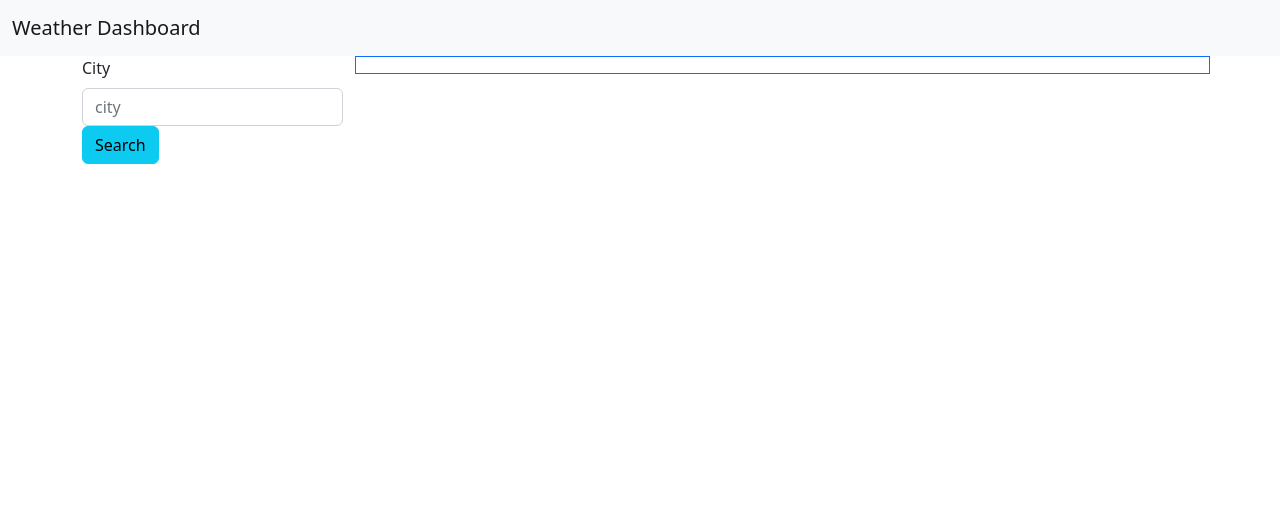
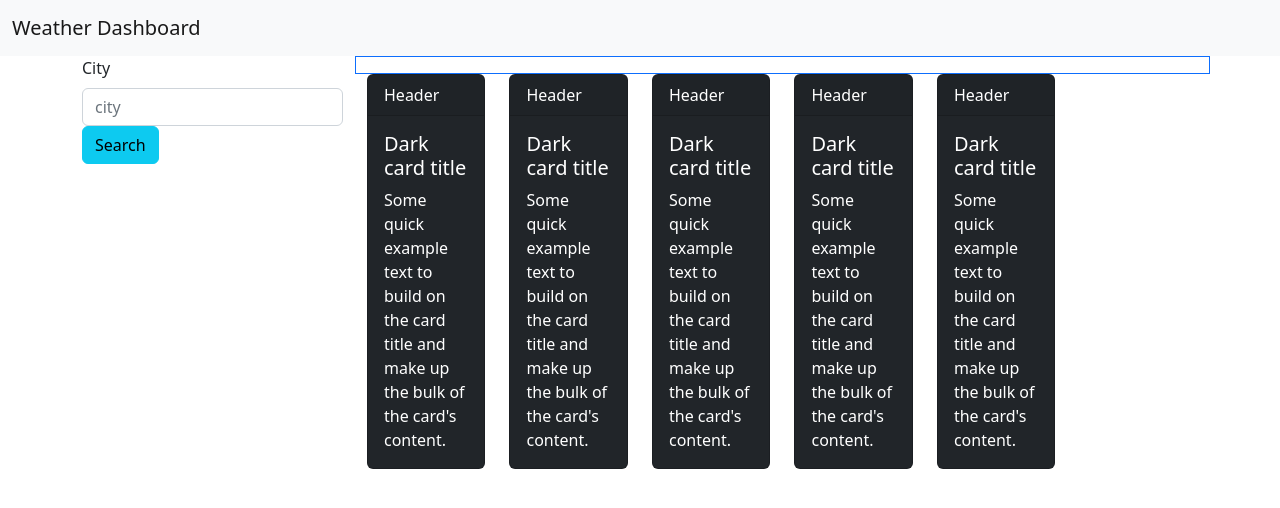
Before and after one commit to daniellecavallo/Weather-Dashboard, a plain HTML site: page index.html in a window 1280 px wide. Drawn offline with nearby package versions, Linux system fonts and the light colour scheme.

```diff
--- a/index.html
+++ b/index.html
@@ -36,11 +36,51 @@
                   </section>
                 </div>
                 <div class="row">
-                  <section class="col-2 forecast"></section>
-                  <section class="col-2 forecast"></section>
-                  <section class="col-2 forecast"></section>
-                  <section class="col-2 forecast"></section>
-                  <section class="col-2 forecast"></section>
+                  <section class="col-2 forecast">
+                    <div class="card text-white bg-dark mb-3" style="max-width: 18rem;">
+                      <div class="card-header date">Header</div>
+                      <div class="card-body">
+                        <h5 class="card-title">Dark card title</h5>
+                        <p class="card-text">Some quick example text to build on the card title and make up the bulk of the card's content.</p>
+                      </div>
+                    </div>
+                  </section>
+                  <section class="col-2 forecast">
+                    <div class="card text-white bg-dark mb-3" style="max-width: 18rem;">
+                      <div class="card-header date">Header</div>
+                      <div class="card-body">
+                        <h5 class="card-title">Dark card title</h5>
+                        <p class="card-text">Some quick example text to build on the card title and make up the bulk of the card's content.</p>
+                      </div>
+                    </div>
+                  </section>
+                  <section class="col-2 forecast">
+                    <div class="card text-white bg-dark mb-3" style="max-width: 18rem;">
+                      <div class="card-header date">Header</div>
+                      <div class="card-body">
+                        <h5 class="card-title">Dark card title</h5>
+                        <p class="card-text">Some quick example text to build on the card title and make up the bulk of the card's content.</p>
+                      </div>
+                    </div>
+                  </section>
+                  <section class="col-2 forecast">
+                    <div class="card text-white bg-dark mb-3" style="max-width: 18rem;">
+                      <div class="card-header date">Header</div>
+                      <div class="card-body">
+                        <h5 class="card-title">Dark card title</h5>
+                        <p class="card-text">Some quick example text to build on the card title and make up the bulk of the card's content.</p>
+                      </div>
+                    </div>
+                  </section>
+                  <section class="col-2 forecast">
+                    <div class="card text-white bg-dark mb-3" style="max-width: 18rem;">
+                      <div class="card-header date">Header</div>
+                      <div class="card-body">
+                        <h5 class="card-title">Dark card title</h5>
+                        <p class="card-text">Some quick example text to build on the card title and make up the bulk of the card's content.</p>
+                      </div>
+                    </div>
+                  </section>
                 </div>
             </div>
         </div>
```
